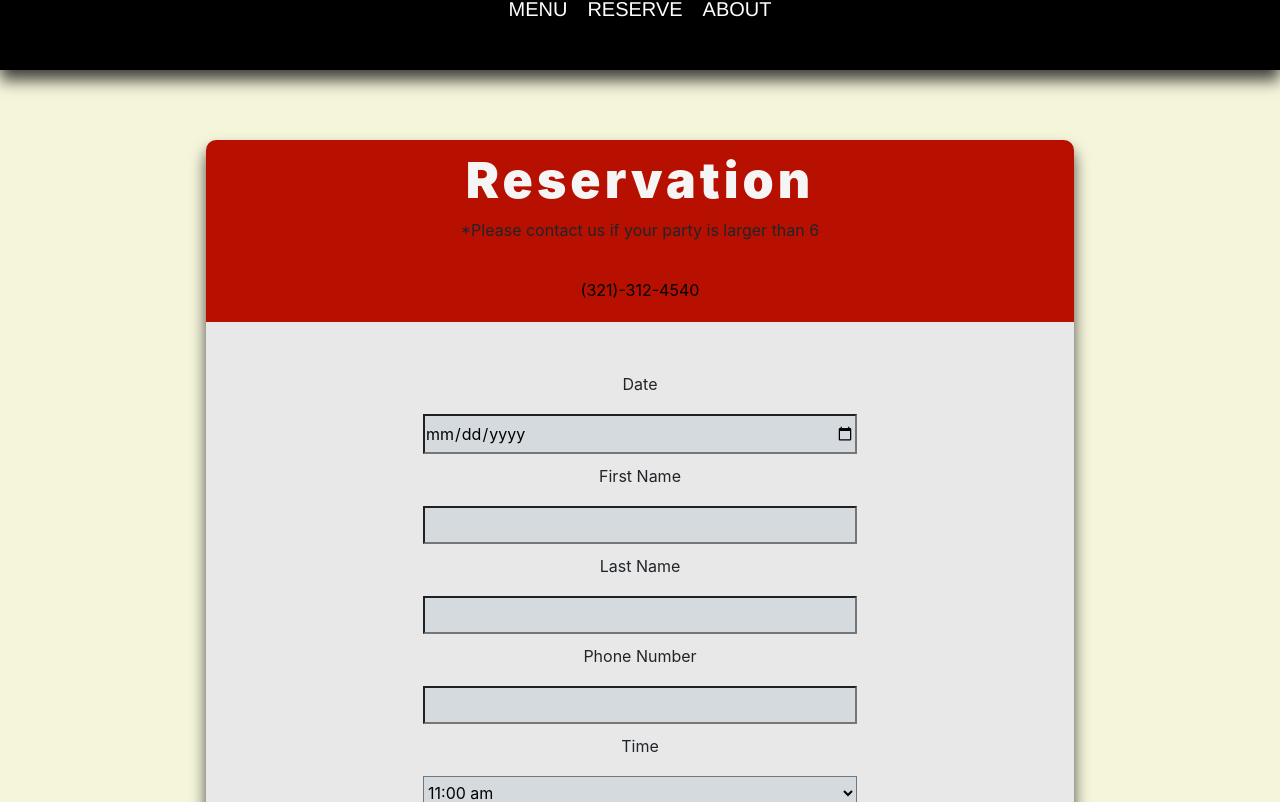
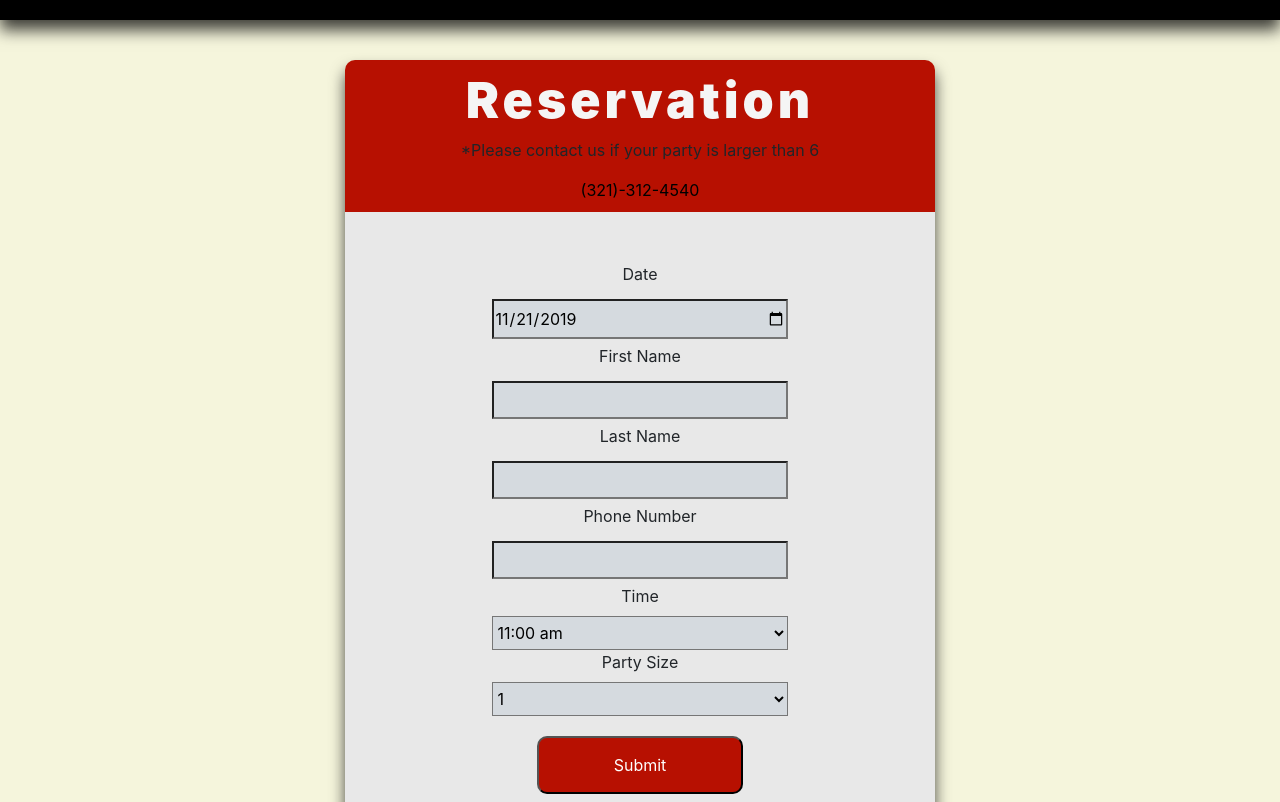
Before and after one commit to barrera713/Irashiai-Bistro, a React (Create React App) app in the folder website/: page /reserve in a window 1280 px wide. Shown: the part 338-1140 px from the top of the page. Built offline with nearby package versions, Linux system fonts and the light colour scheme; a web font is replaced by a local one.

Commit message:
added validations to reservation form and disabled past dates on calendar input

```diff
--- a/website/src/App.css
+++ b/website/src/App.css
@@ -11,6 +11,7 @@ ul {
 h5 {
   padding: 10px;
   color: red;
+  font-size: 14px;
 }
 
 a:link {
@@ -49,7 +50,7 @@ body {
 .nav-container {
   display: flex;
   align-items: center;
-  height: 300px;
+  height: 250px;
   background-color: black;
   justify-content: center;
   margin: 0;
@@ -259,6 +260,7 @@ body {
   letter-spacing: 4px;
   font-weight: light;
   padding: 5px;
+  transition: ease-in-out .2s;
 }
 
 .select-li:hover {
@@ -563,12 +565,13 @@ body {
   top: 0;
   margin: 0 auto;
   padding: 20px;
+  width: 80vw;
 }
 
 .reservation-container h1 {
-  padding: 10px;
+  padding: 10px 0;
   font-size: 24px;
-  margin: 0;
+  margin: 0 auto;
 }
 
 
@@ -581,8 +584,8 @@ body {
   animation-name: slideUp;
   animation-duration: 1s;
   overflow: hidden;
-  width: 70%;
-  margin: 50px auto;
+  width: 60%;
+  margin: 20px auto;
   box-shadow: 0px 10px 15px 0px rgba(0, 0, 0, 0.7);
   border-radius: 10px;
 }
@@ -601,7 +604,7 @@ body {
 }
 
 .form-contact {
-  padding: 20px 0;
+  padding-bottom: 10px;
 }
 
 .form-contact a {
@@ -627,7 +630,7 @@ body {
 .res-form input, select {
   background-color: rgba(144, 165, 187, 0.212);
   padding: 5px 0;
-  margin: 10px 0;
+  /* margin: 10px 0; */
   width: 50%;
 }
 
@@ -636,9 +639,9 @@ body {
   color: white;
   background-color: #B71001;
   transition: ease-in-out .3s;
-  margin: 20px;
-  width: 30%;
-  padding: 15px;
+  margin: 20px 0;
+  width: 35%;
+  padding: 15px 0;
   border-radius: 10px;
 }
 
@@ -671,6 +674,7 @@ body {
   width: 30%;
   padding: 15px;
   border-radius: 10px;
+  box-shadow : 0px 2px 6px 1px rgba(0, 0, 0, 0.801);
 }
 
 .after-submit button:hover {
@@ -730,8 +734,15 @@ body {
 
 /* Reservations Page Start */
 
+.coll-main-wrapper {
+  padding: 50px;
+  align-items: center;
+}
+
 .select-date-form {
-  margin: 25px;
+  align-items: 0;
+  margin: 0 auto;
+  width: 50%;
 }
 
 
@@ -739,10 +750,12 @@ body {
   width: 100%;
 }
 
+
 .table-data-container h3 {
   font-size: 24px;
-  padding: 2px;
+  padding: 2px 0;
 }
+
 
 .table-data {
   margin: 0 auto;
@@ -756,13 +769,15 @@ body {
   padding: 8px;
 }
 
+
+
 /* Reservation Page End  */
 
 
 tr:hover {background-color:#f5f5f5;}
 
 
-@media screen and (max-width: 992px) {
+@media screen and (max-width: 960px) {
 
 
   .category-section li {
@@ -829,8 +844,9 @@ tr:hover {background-color:#f5f5f5;}
   /* Reservation Form Start  */
 
   .reservation-container {
-    margin: 0 auto;
+    margin: 50px auto;
     padding: 20px 0;
+    width: 100%;
   }
 
   .form-container {
@@ -858,6 +874,15 @@ tr:hover {background-color:#f5f5f5;}
   }
 
   /* Reservation Form End  */
+
+  /* Collection Page Start  */
+
+  .select-date-form {
+    align-items: 0;
+    margin: 0 auto;
+    width: 100%;
+  }
+
 
 }
 
--- a/website/src/Components/ResCollection.js
+++ b/website/src/Components/ResCollection.js
@@ -31,6 +31,7 @@ class ResCollection extends React.Component {
 
 
     render() {
+
         // console.log("inside date", this.state.selectedDate)
         const { reservations } = this.props;
 
@@ -38,7 +39,6 @@ class ResCollection extends React.Component {
         newDate.setDate(newDate.getDate() )
         let formatDate = newDate.toISOString().substr(0, 10)
         let today = date => date.includes(formatDate)
-
 
         let matchDate = date => date.includes(this.state.selectedDate)
         // if selected date matches props.date it returns that specific date
@@ -50,12 +50,13 @@ class ResCollection extends React.Component {
             }
         })
 
+
         console.log('this is reservations:', reservations)
         searchDate.sort( (a, b) => { return new Date(a.date + a.time) > new Date(b.date + b.time) ? 1 : -1 } )
         searchDate.sort( (a, b) => { return new Date(a.time) > new Date(b.time) })
 
 
-        return (<div >
+        return (<div className="coll-main-wrapper">
             <div className="select-date-form">
                 <form onSubmit={ (e) => this.handleDate(e)}>
                     <label>Date</label>
@@ -87,8 +88,7 @@ class ResCollection extends React.Component {
                     </tbody>
                 </table>
             </div>
-            </div>
-        )
+        </div>)
     }
 
 
--- a/website/src/Components/Reservation.js
+++ b/website/src/Components/Reservation.js
@@ -57,6 +57,11 @@ class Reservation extends React.Component {
 
     render() {
 
+        let newDate = new Date()
+        newDate.setDate(newDate.getDate() )
+        let today = newDate.toISOString().substr(0, 10)
+
+
         let name = this.state.name
 
         return(<div className="reservation-container">
@@ -74,13 +79,13 @@ class Reservation extends React.Component {
             :
             <form onSubmit={this.handleSubmit} className="res-form">
                 <label>Date</label>
-                <input type="date" name="date"></input>
+                <input type="date" name="date" defaultValue={today} min={today} required></input>
                 <label>First Name</label>
                 <input type="text" name="first-name" onChange={this.handleChange}></input>
                 <label>Last Name</label>
-                <input type="text" name="last-name"></input>
+                <input type="text" name="last-name" required></input>
                 <label>Phone Number</label>
-                <input type="tel" name="contact"></input>
+                <input type="tel" name="contact" required></input>
                 <label>Time</label>
                 <select name="time">
                     <option value="11:00am">11:00 am</option>
```
